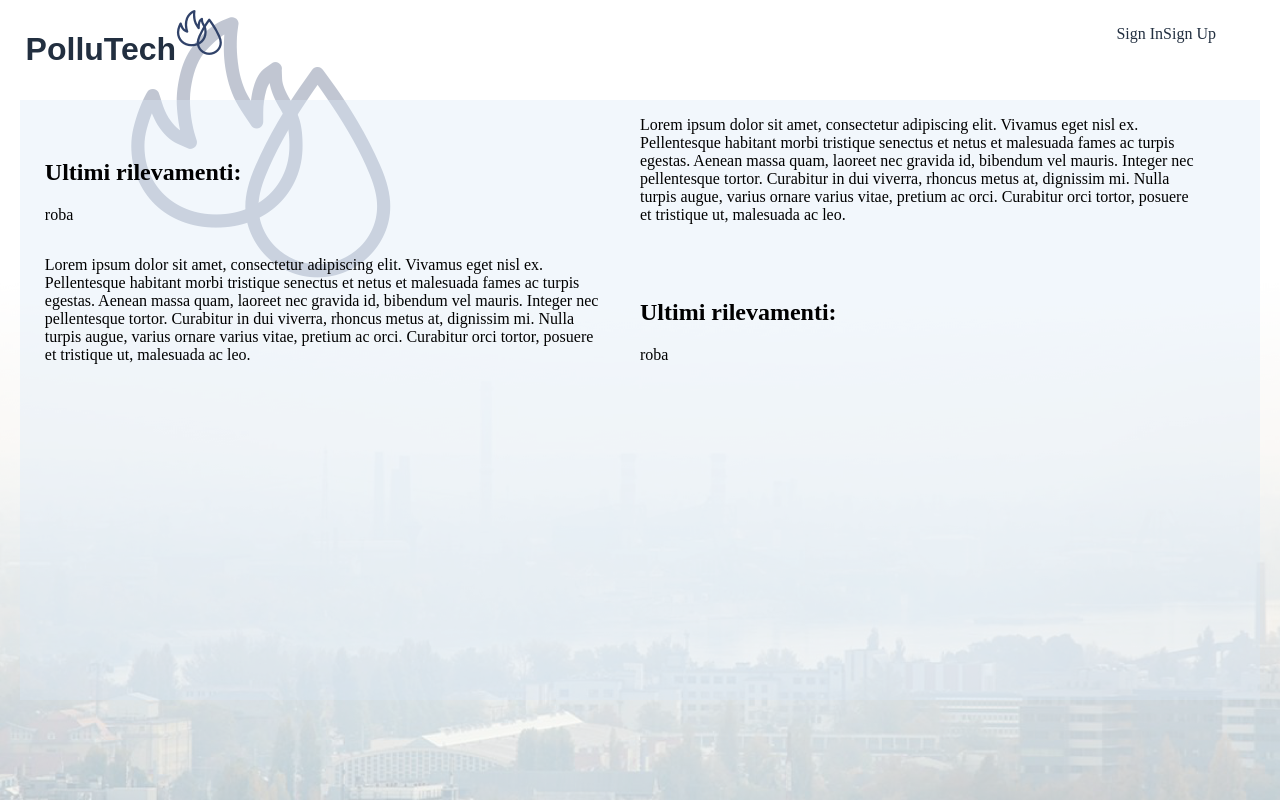
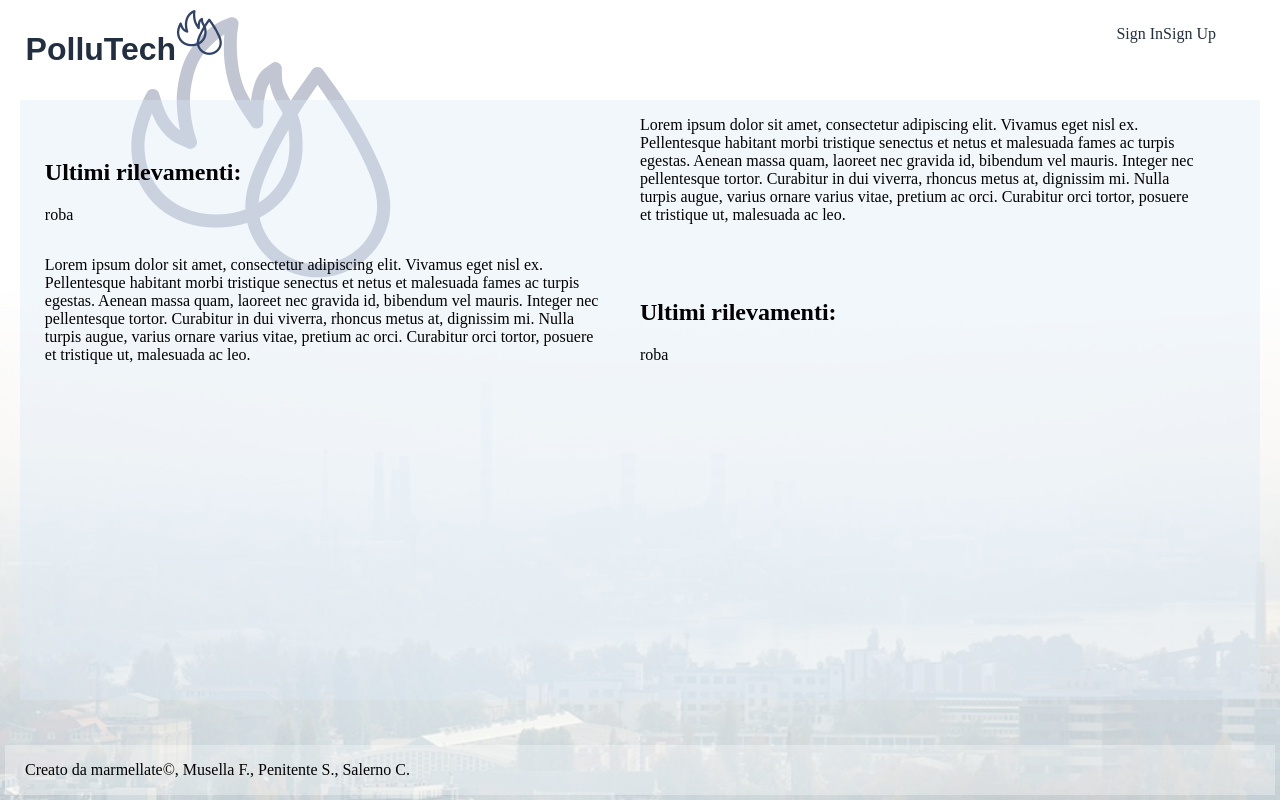
Before and after one commit to backsofangels/TecWeb-Frontend, an Angular app: page / in a window 1280 px wide. Built offline with nearby package versions, Linux system fonts and the light colour scheme.

Commit message:
Footer added!

```diff
--- a/src/app/app.component.css
+++ b/src/app/app.component.css
@@ -21,3 +21,12 @@
     left: 5%;
     width: 45%;
 }
+
+#footer{
+    position: absolute;
+    bottom: 5px;
+    left: 5px;
+    right: 5px;
+    text-indent: 20px;
+    background-color: rgba(255, 255, 255, 0.30);
+}
--- a/src/app/app.component.html
+++ b/src/app/app.component.html
@@ -7,12 +7,20 @@
             <p>roba</p>
         </div>
         <div class="rightDiv">
-            <p>Lorem ipsum dolor sit amet, consectetur adipiscing elit. Vivamus eget nisl ex. Pellentesque habitant morbi tristique senectus et netus et malesuada fames ac turpis egestas. Aenean massa quam, laoreet nec gravida id, bibendum vel mauris. Integer nec pellentesque tortor. Curabitur in dui viverra, rhoncus metus at, dignissim mi. Nulla turpis augue, varius ornare varius vitae, pretium ac orci. Curabitur orci tortor, posuere et tristique ut, malesuada ac leo.</p>
+            <p>Lorem ipsum dolor sit amet, consectetur adipiscing elit. Vivamus eget nisl ex. Pellentesque habitant morbi tristique
+                senectus et netus et malesuada fames ac turpis egestas. Aenean massa quam, laoreet nec gravida id, bibendum
+                vel mauris. Integer nec pellentesque tortor. Curabitur in dui viverra, rhoncus metus at, dignissim mi. Nulla
+                turpis augue, varius ornare varius vitae, pretium ac orci. Curabitur orci tortor, posuere et tristique ut,
+                malesuada ac leo.</p>
         </div>
     </div>
     <div style="clear: both">
         <div class="leftDiv">
-            <p>Lorem ipsum dolor sit amet, consectetur adipiscing elit. Vivamus eget nisl ex. Pellentesque habitant morbi tristique senectus et netus et malesuada fames ac turpis egestas. Aenean massa quam, laoreet nec gravida id, bibendum vel mauris. Integer nec pellentesque tortor. Curabitur in dui viverra, rhoncus metus at, dignissim mi. Nulla turpis augue, varius ornare varius vitae, pretium ac orci. Curabitur orci tortor, posuere et tristique ut, malesuada ac leo.</p>
+            <p>Lorem ipsum dolor sit amet, consectetur adipiscing elit. Vivamus eget nisl ex. Pellentesque habitant morbi tristique
+                senectus et netus et malesuada fames ac turpis egestas. Aenean massa quam, laoreet nec gravida id, bibendum
+                vel mauris. Integer nec pellentesque tortor. Curabitur in dui viverra, rhoncus metus at, dignissim mi. Nulla
+                turpis augue, varius ornare varius vitae, pretium ac orci. Curabitur orci tortor, posuere et tristique ut,
+                malesuada ac leo.</p>
         </div>
         <div class="rightDiv">
             <h2>Ultimi rilevamenti:</h2>
@@ -20,4 +28,9 @@
         </div>
     </div>
 </div>
+<div id="footer">
+    <p>
+        Creato da marmellate©, Musella F., Penitente S., Salerno C.
+    </p>
+</div>
 <router-outlet></router-outlet>
```
